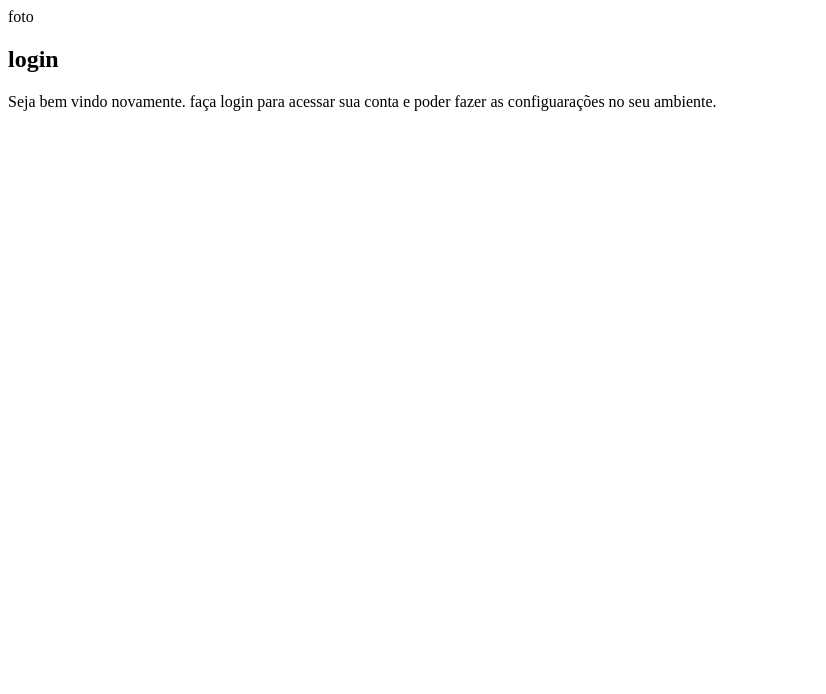
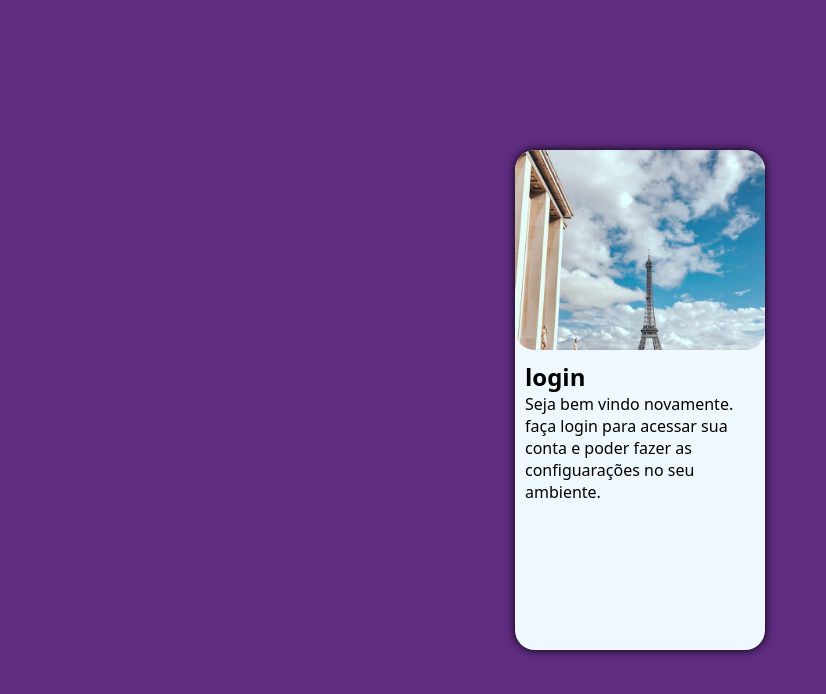
Before and after one commit to sivaldo-almeida1973/projeto-login, a plain HTML site: page index.html in a window 1280 px wide. Shown: the whole page, without its empty margins (0-826 px from the left). Drawn offline with Linux system fonts and the light colour scheme.

Commit message:
inserindo css

```diff
--- a/estilos/style.css
+++ b/estilos/style.css
@@ -5,3 +5,50 @@ Paleta de cores
 verde: #49a09d
 lilas: #5f2c82
 */
+
+*{
+    font-family: system-ui, -apple-system, BlinkMacSystemFont, 'Segoe UI', Roboto, Oxygen, Ubuntu, Cantarell, 'Open Sans', 'Helvetica Neue', sans-serif;
+    margin: 0px;
+    padding: 0px;
+    box-sizing: border-box;
+}
+body, html {
+    background-color:#5f2c82 ;
+    height: 100vh;
+    width: 100vw;
+
+}
+main{
+    position: relative;
+    height: 100vh;
+    width: 100vw;
+
+}
+section#login{
+    position: absolute;
+    top: 50%;
+    left: 50%;
+    transform: translate(-50%, -50%);/*coloca centralizado*/
+
+    background-color: aliceblue;
+    width: 250px;
+    height: 500px;
+    border-radius: 20px;
+    box-shadow: 0px 0px 10px black;
+
+
+}
+section#login > div#imagem{
+    display: block;
+    background: #5f2c82 url(../imagens/pexels-isabella-barreto-3305370\ \(1\).jpg) no-repeat;
+    background-size: cover;
+    background-position: top right ;
+    height: 200px;
+    border-radius: 20px;
+
+
+}
+section#login > div#form{
+    display: block;
+    padding: 10px;
+}
--- a/index.html
+++ b/index.html
@@ -11,7 +11,7 @@
     <main>
         <section id="login">
             <div id="imagem">
-                foto
+
 
             </div>
             <div id="form">
```
Also changed, not shown: imagens/pexels-isabella-barreto-3305370 (1).jpg (added).
